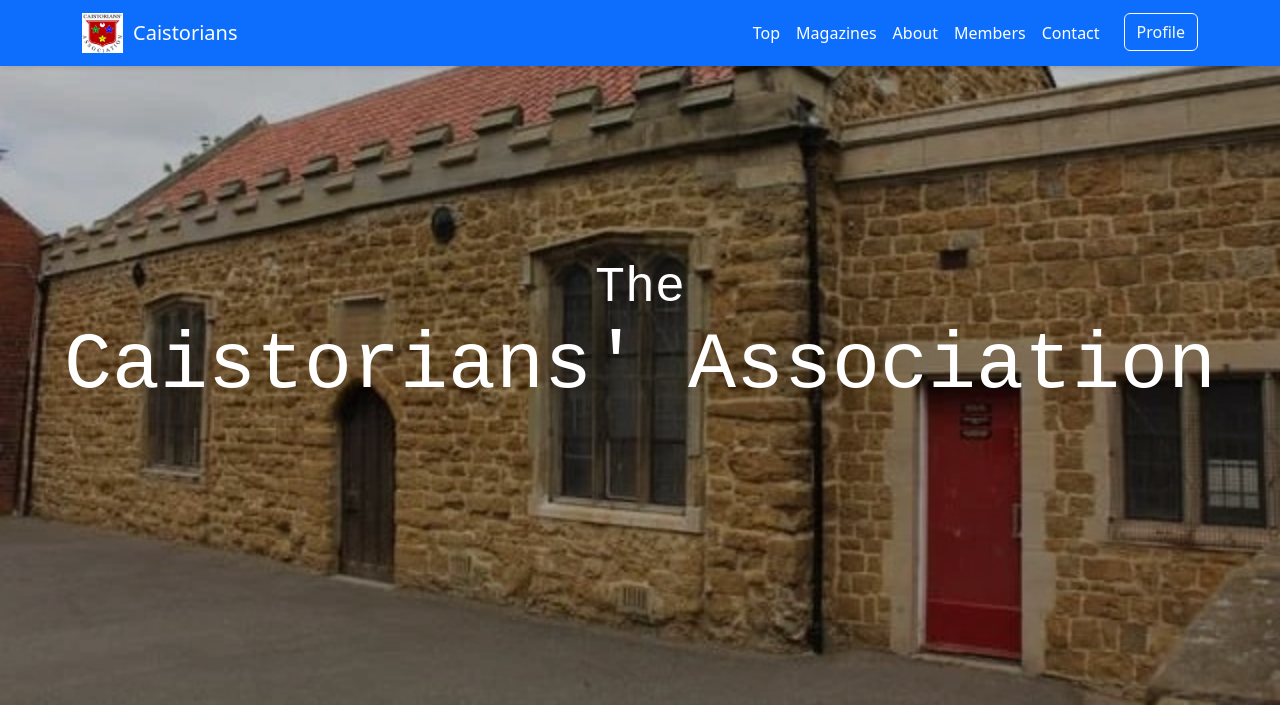
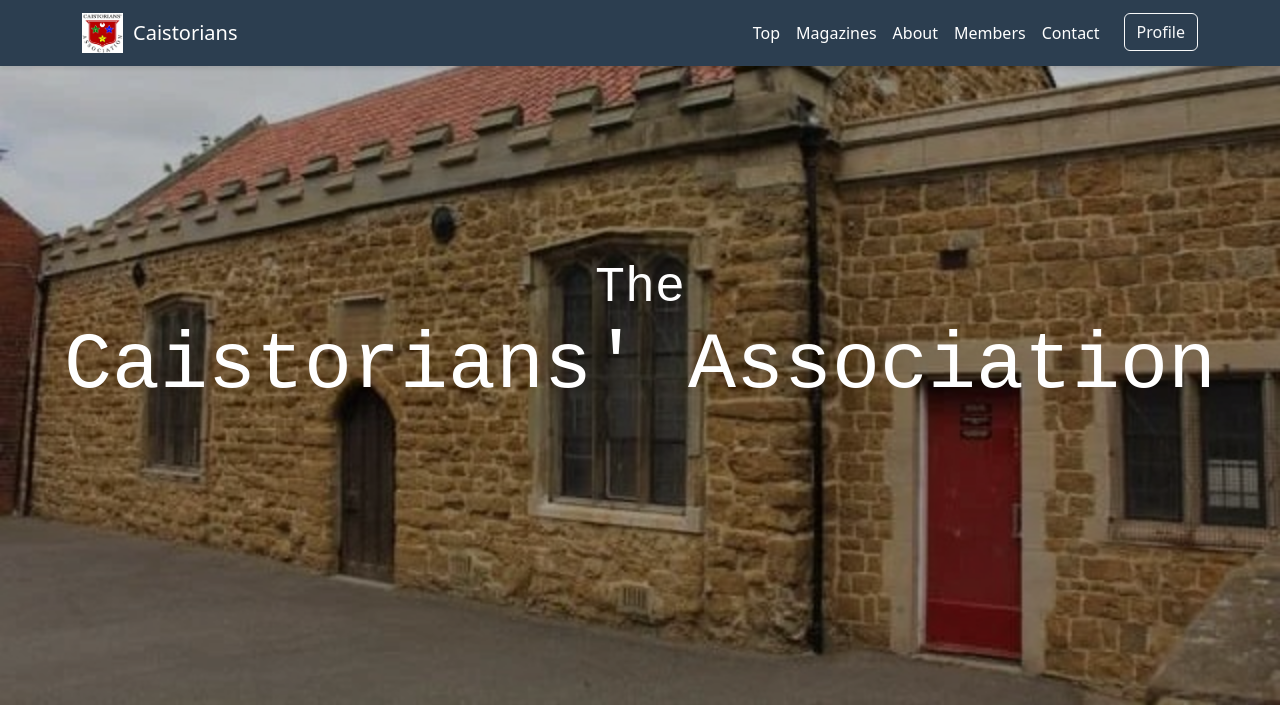
Before and after one commit to ConstantSeal592/Caistorians_Website, a Django app: page / in a window 1280 px wide. Shown: the top 705 px of the page. Run offline with Django 5.2, Linux system fonts and the light colour scheme; data comes from the database, SQL or seed files in the repository; both versions use the stored data as it was after the commit.

Commit message:
Yashs db merged

```diff
--- a/myproject/frontend/templates/frontend/index.html
+++ b/myproject/frontend/templates/frontend/index.html
@@ -14,7 +14,7 @@
 
 <body>
     <!-- Navbar -->
-    <nav class="navbar navbar-expand-lg navbar-custom sticky-top bg-primary">
+    <nav class="navbar navbar-expand-lg navbar-custom sticky-top">
         <div class="container">
             <a class="navbar-brand d-flex align-items-center" href="/">
                 <img src="{% static 'images/Logo.png' %}" alt="Logo" style="height:40px; margin-right:10px;">
```
Also changed, not shown: myproject/db.sqlite3.
